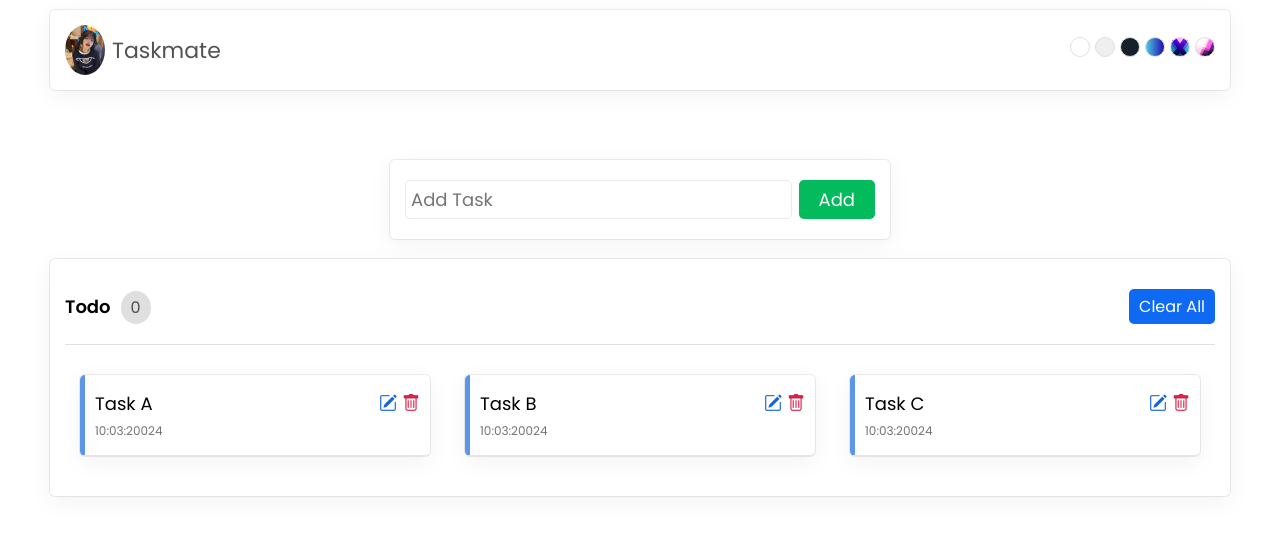
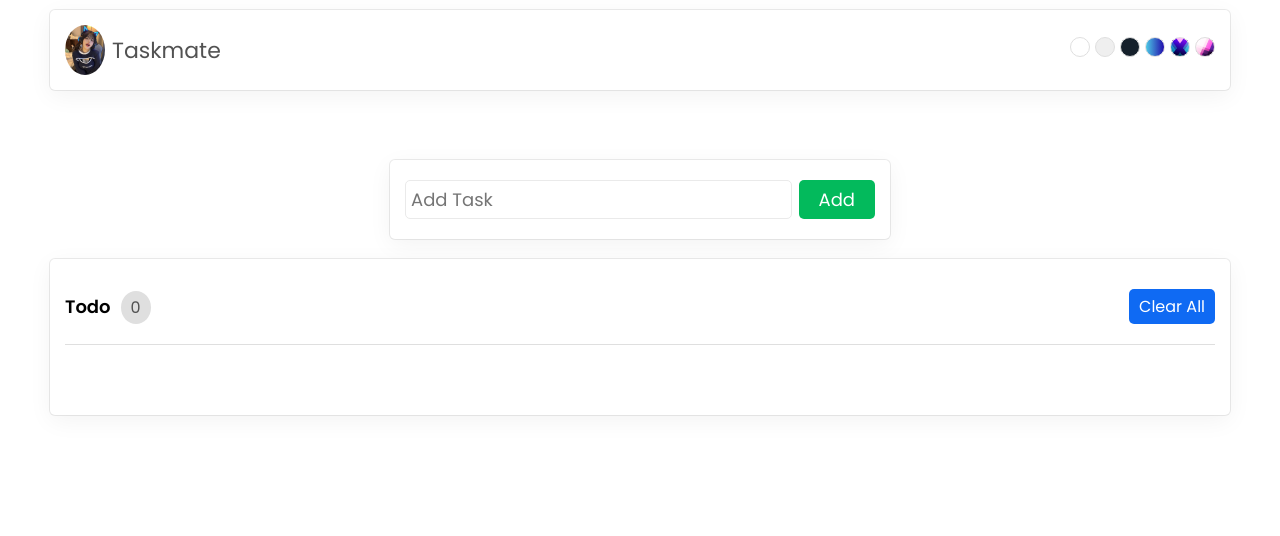
Before and after one commit to 1Ir-is/Taskmate-Application-ReactApp-Basic, a React (Create React App) app: page / in a window 1280 px wide. Shown: the top 536 px of the page. Built offline with nearby package versions, Linux system fonts and the light colour scheme.

Commit message:
feat: create taskList and setTasklist state

```diff
--- a/src/App.js
+++ b/src/App.js
@@ -1,16 +1,22 @@
+import { useState } from 'react';
+
 import { Header } from './components/Header';
 import { AddTask } from './components/AddTask';
 import { ShowTask } from './components/ShowTask';
 
 import "./App.css";
 
+
 function App() {
+
+  const [taskList, setTasklist] = useState([]);
+
   return (
     <div className="App">
       <div className="container">
         <Header />
-        <AddTask />
-        <ShowTask />
+        <AddTask taskList={taskList} setTasklist={setTasklist}/>
+        <ShowTask taskList={taskList} setTasklist={setTasklist}/>
       </div>
     </div>
   );
--- a/src/components/AddTask.js
+++ b/src/components/AddTask.js
@@ -1,9 +1,24 @@
 import React from 'react'
 
-export const AddTask = () => {
+export const AddTask = ({ taskList, setTasklist }) => {
+
+    const handleSubmit = (event) => {
+        event.preventDefault();
+
+        const date = new Date();
+        const newTask = {
+            id: date.getTime(),
+            name: event.target.task.value,
+            time: `${date.toLocaleTimeString()} ${date.toLocaleDateString()}`
+        };
+
+        setTasklist([...taskList, newTask]);
+        event.target.task.value = '';
+    }
+
   return (
     <section className='addTask'>
-        <form>
+        <form onSubmit={handleSubmit}>
             <input type="text" name="task" autoComplete='off' placeholder='Add Task' maxLength="25" />
             <button type='submit'>Add</button>
         </form>
--- a/src/components/ShowTask.js
+++ b/src/components/ShowTask.js
@@ -1,31 +1,26 @@
 import React from 'react'
 
-export const ShowTask = () => {
+export const ShowTask = ({ taskList, setTasklist }) => {
 
-    const tasks = [
-        { id: 1, name: 'Task A', time: '10:03:20024' },
-        { id: 2, name: 'Task B', time: '10:03:20024' },
-        { id: 3, name: 'Task C', time: '10:03:20024' }
-    ]
 
     return (
         <section className='showTask'>
             <div className="head">
                 <div>
                     <span className='title'>Todo</span>
-                    <span className='count'>0</span>
+                    <span className='count'>{taskList.length}</span>
                 </div>
-                <button className='clearAll'>Clear All</button>
+                <button className='clearAll' onClick={() => setTasklist([])} >Clear All</button>
             </div>
             <ul>
-                {tasks.map((task) => (
-                    <li>
+                {taskList.map((task) => (
+                    <li key={task.id}>
                         <p>
                             <span className='name'>{task.name}</span>
                             <span className='time'>{task.time}</span>
                         </p>
-                        <i class="bi bi-pencil-square"></i>
-                        <i class="bi bi-trash"></i>
+                        <i className="bi bi-pencil-square"></i>
+                        <i className="bi bi-trash"></i>
                     </li>
                 ))}
 
```
